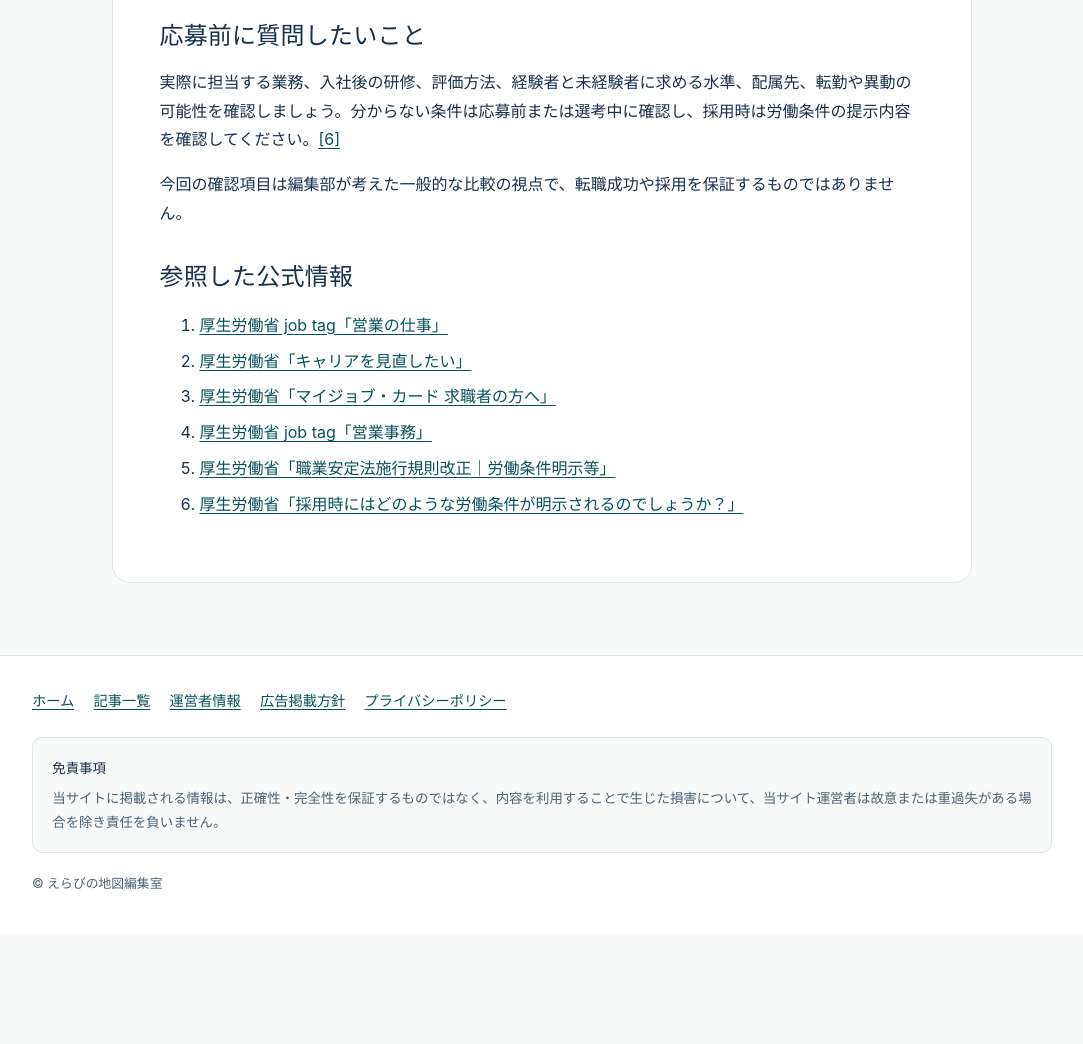
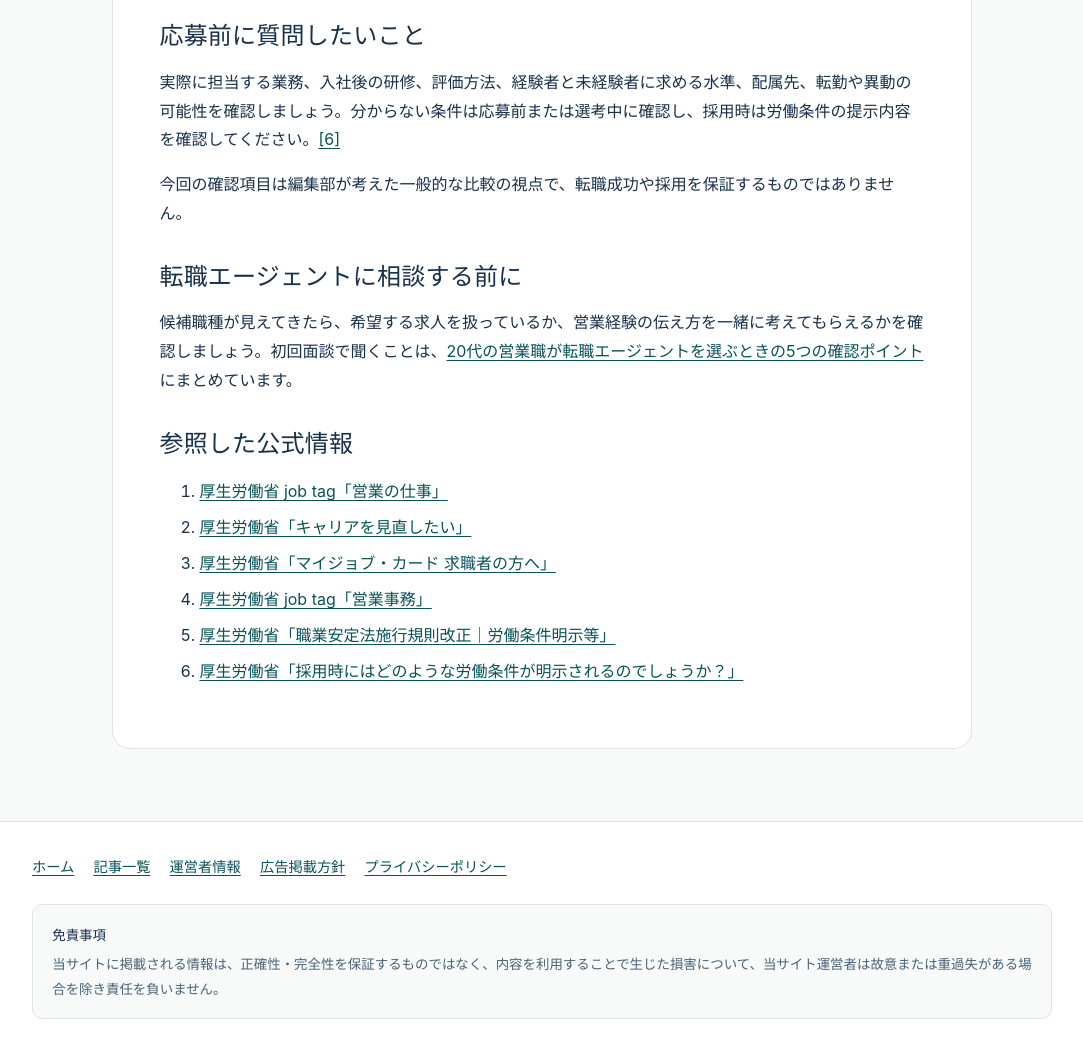
Before and after one commit to nobotasuke-byte/affiliate-autopilot, a plain HTML site: page public/articles/sales-to-other-industry/index.html in a window 1280 px wide. Shown: the part 1557-2601 px from the top of the page, without its empty margins (98-1181 px from the left). Before the commit the page ends 2492 px from the top, so only its background shows below. Drawn offline with Linux system fonts and the light colour scheme.

Commit message:
Add career guide links and a consultation example

```diff
--- a/public/articles/sales-to-other-industry/index.html
+++ b/public/articles/sales-to-other-industry/index.html
@@ -38,6 +38,10 @@
 <p>厚生労働省によれば、2024年4月から求人募集などで明示すべき事項に「従事すべき業務の変更の範囲」「就業場所の変更の範囲」などが追加されています。<a href="#source-5" aria-label="出典5">[5]</a></p></section>
 <section><h2>応募前に質問したいこと</h2><p>実際に担当する業務、入社後の研修、評価方法、経験者と未経験者に求める水準、配属先、転勤や異動の可能性を確認しましょう。分からない条件は応募前または選考中に確認し、採用時は労働条件の提示内容を確認してください。<a href="#source-6" aria-label="出典6">[6]</a></p>
 <p>今回の確認項目は編集部が考えた一般的な比較の視点で、転職成功や採用を保証するものではありません。</p></section>
+<section>
+<h2>転職エージェントに相談する前に</h2>
+<p>候補職種が見えてきたら、希望する求人を扱っているか、営業経験の伝え方を一緒に考えてもらえるかを確認しましょう。初回面談で聞くことは、<a href="/articles/20s-sales-agent-checklist/" data-related-article="agent-checklist">20代の営業職が転職エージェントを選ぶときの5つの確認ポイント</a>にまとめています。</p>
+</section>
 <section><h2>参照した公式情報</h2>
 <ol><li id="source-1"><a href="https://shigoto.mhlw.go.jp/User/SaleOccupations" rel="noopener noreferrer">厚生労働省 job tag「営業の仕事」</a></li>
 <li id="source-2"><a href="https://www.mhlw.go.jp/roudou-navi/incumbent/03.html" rel="noopener noreferrer">厚生労働省「キャリアを見直したい」</a></li>
```
Also changed, not shown: public/articles/20s-sales-agent-checklist/index.html (+2 -0 lines), public/articles/specialized-vs-general-agents/index.html (+4 -0 lines).
